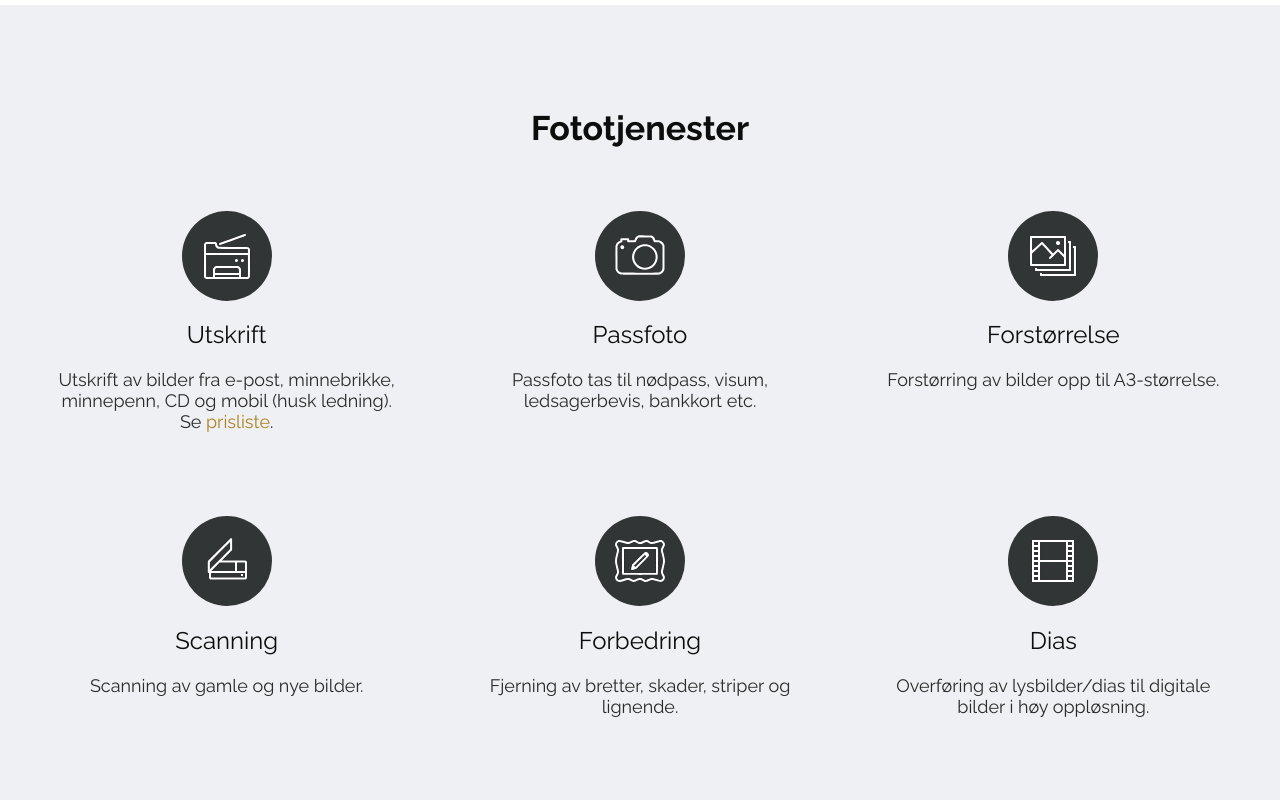
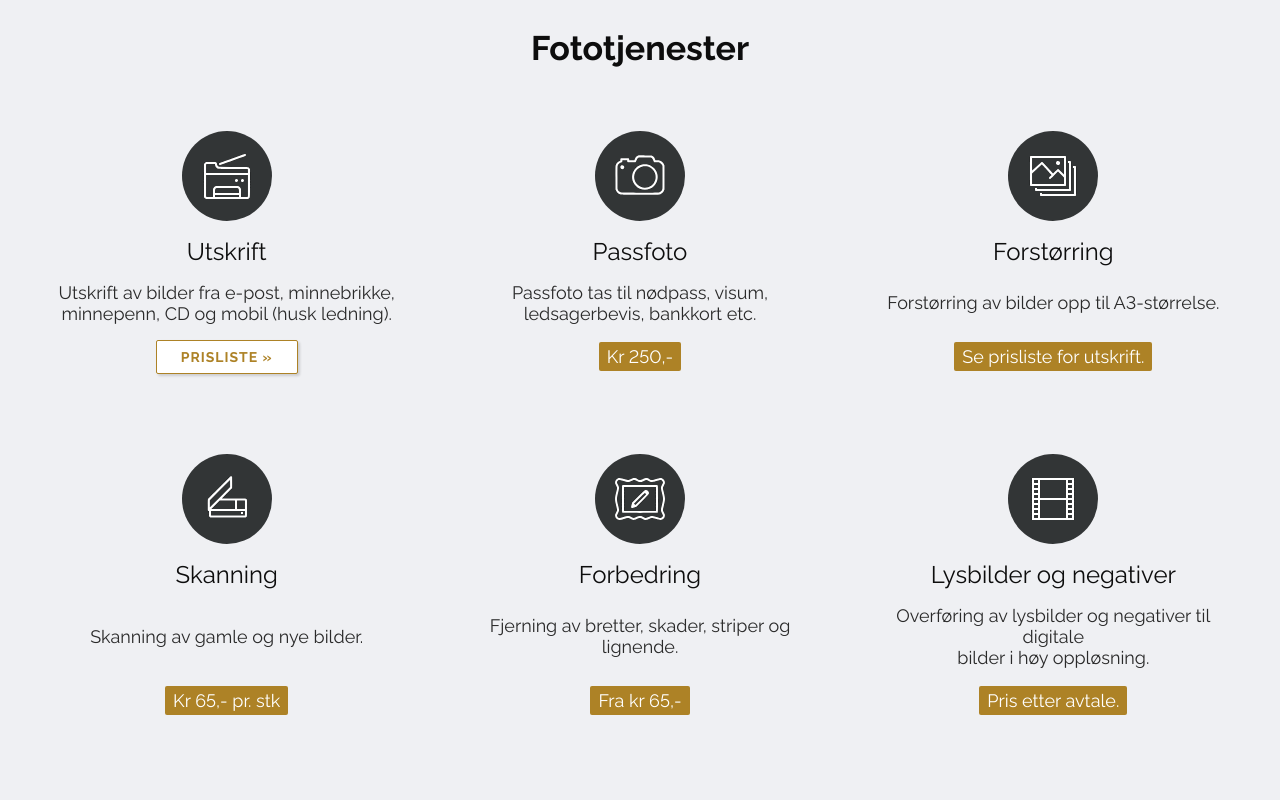
Before and after one commit to runarsae/rfotoprint, a React (Create React App) app in the folder rfotoprint/: page / in a window 1280 px wide. Shown: the part 680-1480 px from the top of the page. Built offline with nearby package versions, Linux system fonts and the light colour scheme.

Commit message:
Add content to introduction and foto services (#26)

```diff
--- /dev/null
+++ b/rfotoprint/src/components/common/Button.tsx
@@ -0,0 +1,36 @@
+import styled from 'styled-components';
+
+const DURATION = 100;
+
+const Button = styled.button`
+    display: block;
+    font-size: 14px;
+    text-transform: uppercase;
+    font-weight: bold;
+    letter-spacing: 1px;
+    background-color: white;
+    color: ${(props) => props.theme.primary};
+    border: 1px solid ${(props) => props.theme.primary};
+    cursor: pointer;
+    outline: 0;
+    padding: 8px 24px;
+    margin: 0 auto;
+    border-radius: 2px;
+    box-shadow: rgba(0, 0, 0, 0.15) 1.95px 1.95px 2.6px;
+    transition: background-color ${DURATION}ms ease-in-out;
+
+    &:hover {
+        background-color: #ad82261f;
+    }
+`;
+
+interface Props {
+    children: string;
+    onClick: () => void;
+}
+
+function ButtonLink(props: Props): JSX.Element {
+    return <Button onClick={() => props.onClick()}>{props.children}</Button>;
+}
+
+export default ButtonLink;
--- a/rfotoprint/src/sections/FotoServices.tsx
+++ b/rfotoprint/src/sections/FotoServices.tsx
@@ -6,7 +6,7 @@ import Text from '../components/common/Text';
 import Section from '../components/common/Section';
 import Sidebar from '../components/common/Sidebar';
 import { TableWrapper, Table, Th, Td } from '../components/common/Table';
-import ButtonLink from '../components/common/ButtonLink';
+import Button from '../components/common/Button';
 
 const Grid = styled.div`
     display: grid;
@@ -26,8 +26,15 @@ const Grid = styled.div`
 `;
 
 const GridItem = styled.div`
-    display: flex;
-    flex-direction: column;
+    display: grid;
+    grid-template-columns: 100%;
+    grid-template-rows: auto auto 1fr auto;
+    gap: 16px;
+    height: 100%;
+
+    @media (min-width: 640px) {
+        grid-template-rows: auto auto 1fr 34px;
+    }
 `;
 
 const IconContainer = styled.div`
@@ -54,6 +61,19 @@ const Image = styled.img`
     margin: 40px 0;
 `;
 
+const Description = styled(Text)`
+    margin: auto;
+`;
+
+const Price = styled(Text)`
+    margin: auto;
+    color: white;
+    display: block;
+    background-color: ${(props) => props.theme.primary};
+    padding: 4px 8px;
+    border-radius: 2px;
+`;
+
 export default function FotoServices() {
     const [sidebarOpen, setSidebarOpen] = useState<boolean>(false);
 
@@ -66,66 +86,79 @@ export default function FotoServices() {
                         <IconContainer>
                             <Icon src="/img/icons/printer.svg" />
                         </IconContainer>
-                        <Undertitle align="center">Utskrift</Undertitle>
-                        <Text align="center" margin={0}>
+                        <Undertitle align="center" margin={0}>
+                            Utskrift
+                        </Undertitle>
+                        <Description align="center">
                             Utskrift av bilder fra e-post, minnebrikke, minnepenn, CD og mobil (husk
-                            ledning). <br /> Se&nbsp;
-                            <ButtonLink
-                                onClick={() => {
-                                    setSidebarOpen(true);
-                                }}
-                                closingCondition={sidebarOpen}
-                            >
-                                prisliste
-                            </ButtonLink>
-                            .
-                        </Text>
+                            ledning).
+                        </Description>
+                        <Button
+                            onClick={() => {
+                                setSidebarOpen(true);
+                            }}
+                        >
+                            Prisliste &#187;
+                        </Button>
                     </GridItem>
                     <GridItem>
                         <IconContainer>
                             <Icon src="/img/icons/camera.svg" />
                         </IconContainer>
-                        <Undertitle align="center">Passfoto</Undertitle>
-                        <Text align="center" margin={0}>
+                        <Undertitle align="center" margin={0}>
+                            Passfoto
+                        </Undertitle>
+                        <Description align="center">
                             Passfoto tas til nødpass, visum, ledsagerbevis, bankkort etc.
-                        </Text>
+                        </Description>
+                        <Price>Kr 250,-</Price>
                     </GridItem>
                     <GridItem>
                         <IconContainer>
                             <Icon src="/img/icons/image-gallery.svg" />
                         </IconContainer>
-                        <Undertitle align="center">Forstørrelse</Undertitle>
-                        <Text align="center" margin={0}>
+                        <Undertitle align="center" margin={0}>
+                            Forstørring
+                        </Undertitle>
+                        <Description align="center">
                             Forstørring av bilder opp til A3-størrelse.
-                        </Text>
+                        </Description>
+                        <Price>Se prisliste for utskrift.</Price>
                     </GridItem>
                     <GridItem>
                         <IconContainer>
                             <Icon src="/img/icons/scanner.svg" />
                         </IconContainer>
-                        <Undertitle align="center">Scanning</Undertitle>
-                        <Text align="center" margin={0}>
-                            Scanning av gamle og nye bilder.
-                        </Text>
+                        <Undertitle align="center" margin={0}>
+                            Skanning
+                        </Undertitle>
+                        <Description align="center">Skanning av gamle og nye bilder.</Description>
+                        <Price>Kr 65,- pr. stk</Price>
                     </GridItem>
                     <GridItem>
                         <IconContainer>
                             <Icon src="/img/icons/edit-image.svg" />
                         </IconContainer>
-                        <Undertitle align="center">Forbedring</Undertitle>
-                        <Text align="center" margin={0}>
+                        <Undertitle align="center" margin={0}>
+                            Forbedring
+                        </Undertitle>
+                        <Description align="center">
                             Fjerning av bretter, skader, striper og lignende.
-                        </Text>
+                        </Description>
+                        <Price>Fra kr 65,-</Price>
                     </GridItem>
                     <GridItem>
                         <IconContainer>
                             <Icon src="/img/icons/movie.svg" />
                         </IconContainer>
-                        <Undertitle align="center">Dias</Undertitle>
-                        <Text align="center" margin={0}>
-                            Overføring av lysbilder/dias til digitale <br />
+                        <Undertitle align="center" margin={0}>
+                            Lysbilder og negativer
+                        </Undertitle>
+                        <Description align="center">
+                            Overføring av lysbilder og negativer til digitale <br />
                             bilder i høy oppløsning.
-                        </Text>
+                        </Description>
+                        <Price>Pris etter avtale.</Price>
                     </GridItem>
                 </Grid>
 
@@ -176,31 +209,31 @@ export default function FotoServices() {
                                         <Td align="left" color="white">
                                             10x13 / 10x15
                                         </Td>
-                                        <Td>4 kr</Td>
-                                        <Td>3,5 kr</Td>
-                                        <Td>3 kr</Td>
-                                        <Td>2,5 kr</Td>
-                                        <Td>2 kr</Td>
+                                        <Td>4,-</Td>
+                                        <Td>3,50</Td>
+                                        <Td>3,-</Td>
+                                        <Td>2,50</Td>
+                                        <Td>2,-</Td>
                                     </tr>
                                     <tr>
                                         <Td align="left" color="white">
                                             10x20 / 10x21
                                         </Td>
-                                        <Td>10 kr</Td>
-                                        <Td>8 kr</Td>
-                                        <Td>7 kr</Td>
-                                        <Td>6 kr</Td>
-                                        <Td>5 kr</Td>
+                                        <Td>12,-</Td>
+                                        <Td>10,-</Td>
+                                        <Td>8,-</Td>
+                                        <Td>6,-</Td>
+                                        <Td>5,-</Td>
                                     </tr>
                                     <tr>
                                         <Td align="left" color="white">
                                             13x13 / 15x15
                                         </Td>
-                                        <Td>15 kr</Td>
-                                        <Td>10 kr</Td>
-                                        <Td>9 kr</Td>
-                                        <Td>8 kr</Td>
-                                        <Td>7 kr</Td>
+                                        <Td>20,-</Td>
+                                        <Td>15,-</Td>
+                                        <Td>10,-</Td>
+                                        <Td>9,-</Td>
+                                        <Td>8,-</Td>
                                     </tr>
                                 </tbody>
                             </Table>
@@ -239,43 +272,43 @@ export default function FotoServices() {
                                         <Td align="left" color="white">
                                             13x18 / 15x20
                                         </Td>
-                                        <Td>35 kr</Td>
-                                        <Td>30 kr</Td>
-                                        <Td>25 kr</Td>
-                                        <Td>20 kr</Td>
+                                        <Td>45,-</Td>
+                                        <Td>40,-</Td>
+                                        <Td>35,-</Td>
+                                        <Td>30,-</Td>
                                     </tr>
                                     <tr>
                                         <Td align="left" color="white">
                                             18x18 / 20x20
                                         </Td>
-                                        <Td>40 kr</Td>
-                                        <Td>35 kr</Td>
-                                        <Td>30 kr</Td>
-                                        <Td>25 kr</Td>
+                                        <Td>60,-</Td>
+                                        <Td>55,-</Td>
+                                        <Td>50,-</Td>
+                                        <Td>45,-</Td>
                                     </tr>
                                     <tr>
                                         <Td align="left" color="white">
                                             18x24
                                         </Td>
-                                        <Td>50 kr</Td>
-                                        <Td>45 kr</Td>
-                                        <Td>40 kr</Td>
-                                        <Td>35 kr</Td>
+                                        <Td>75,-</Td>
+                                        <Td>70,-</Td>
+                                        <Td>65,-</Td>
+                                        <Td>60,-</Td>
                                     </tr>
                                     <tr>
                                         <Td align="left" color="white">
                                             20x25 / 20x30
                                         </Td>
-                                        <Td>65 kr</Td>
-                                        <Td>60 kr</Td>
-                                        <Td>50 kr</Td>
-                                        <Td>40 kr</Td>
+                                        <Td>95,-</Td>
+                                        <Td>90,-</Td>
+                                        <Td>85,-</Td>
+                                        <Td>80,-</Td>
                                     </tr>
                                     <tr>
                                         <Td align="left" color="white">
                                             30x40
                                         </Td>
-                                        <Td>150 kr </Td>
+                                        <Td>175,-</Td>
                                     </tr>
                                 </tbody>
                             </Table>
```
Also changed, not shown: rfotoprint/src/sections/Introduction.tsx (+6 -36 lines).
